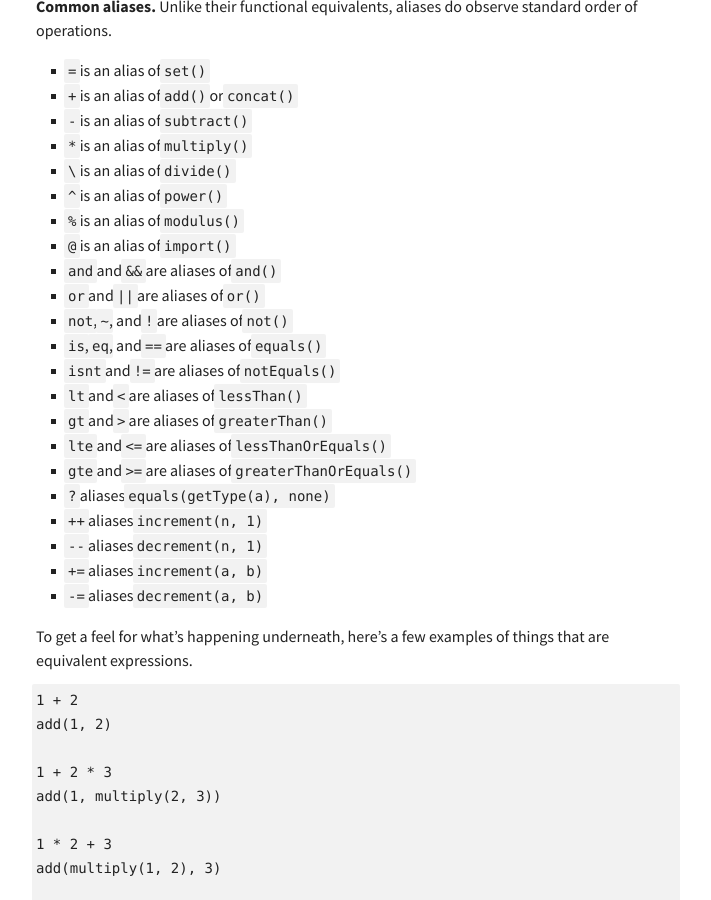
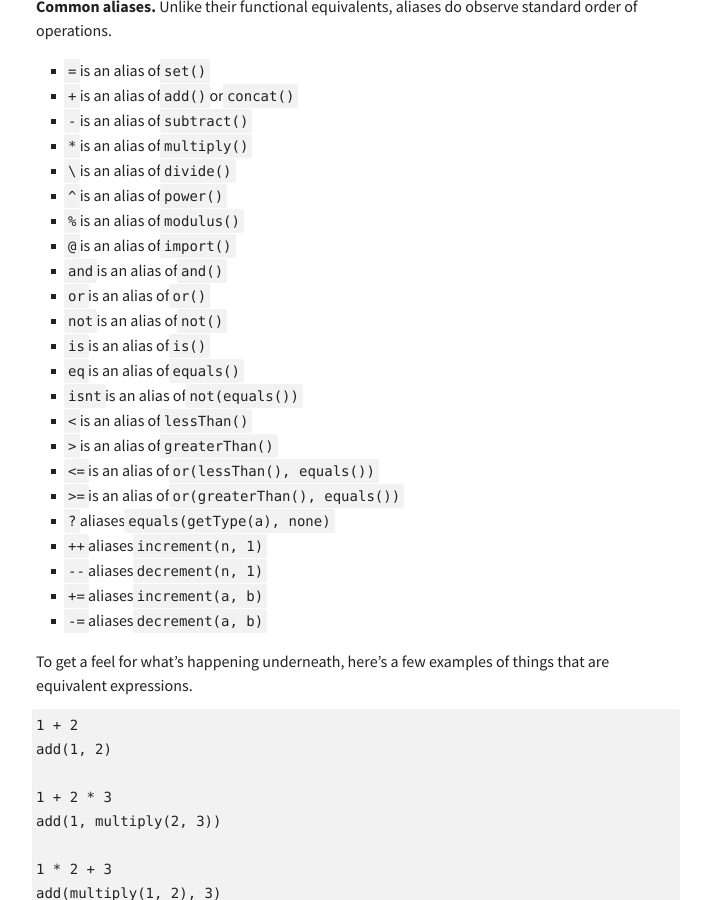
Before and after one commit to heiskr/heiskr.github.io, a Jekyll site: the page built from _posts/2014-06-24-garden.md, in a window 1280 px wide and 900 px high, scrolled down 6665 px. Shown: the whole window, without its empty margins (284-995 px from the left). Built offline with Jekyll 4.4.1, drawn with Linux system fonts in a browser that asks for light colours; nearby versions of some CDN libraries; comment, search, counter and statistics services are not loaded; some of the changed text lies outside the part shown.

Commit message:
One alias each

```diff
--- a/_posts/2014-06-24-garden.md
+++ b/_posts/2014-06-24-garden.md
@@ -263,15 +263,16 @@ While being largely a functional language (with a few mutable data types), alias
 - `^` is an alias of `power()`
 - `%` is an alias of `modulus()`
 - `@` is an alias of `import()`
-- `and` and `&&` are aliases of `and()`
-- `or` and `||` are aliases of `or()`
-- `not`, `~`, and `!` are aliases of `not()`
-- `is`, `eq`, and `==` are aliases of `equals()`
-- `isnt` and `!=` are aliases of `notEquals()`
-- `lt` and `<` are aliases of `lessThan()`
-- `gt` and `>` are aliases of `greaterThan()`
-- `lte` and `<=` are aliases of `lessThanOrEquals()`
-- `gte` and `>=` are aliases of `greaterThanOrEquals()`
+- `and` is an alias of `and()`
+- `or` is an alias of `or()`
+- `not` is an alias of `not()`
+- `is` is an alias of `is()`
+- `eq` is an alias of `equals()`
+- `isnt` is an alias of `not(equals())`
+- `<` is an alias of `lessThan()`
+- `>` is an alias of `greaterThan()`
+- `<=` is an alias of `or(lessThan(), equals())`
+- `>=` is an alias of `or(greaterThan(), equals())`
 - `?` aliases `equals(getType(a), none)`
 - `++` aliases `increment(n, 1)`
 - `--` aliases `decrement(n, 1)`
@@ -358,6 +359,12 @@ The operator can be used on the same line or on successive lines.
 
     add = (...)
         return add(...0, slice(..., 1))
+
+**Type annotation alias.** Optionally, function arguments and returns can have type specified. These simply add runtime warnings, and are not complier enforced or checked as Garden is a dynamic language.
+
+    add = (a:number, b:number)
+        return a + b
+    (:number)
 
 Custom Data Types
 -----------------
```
